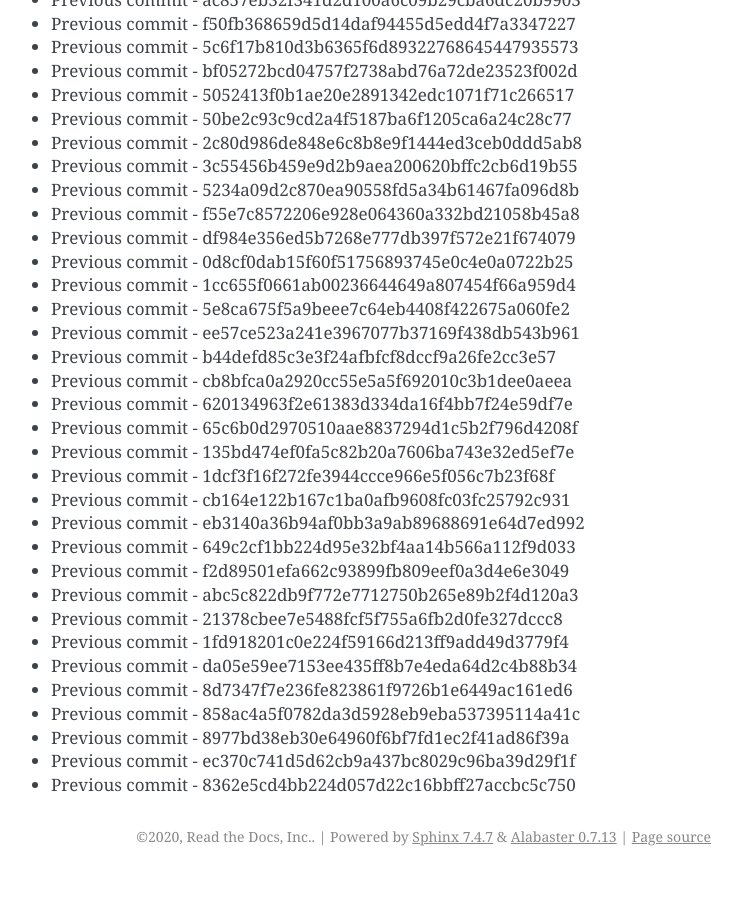
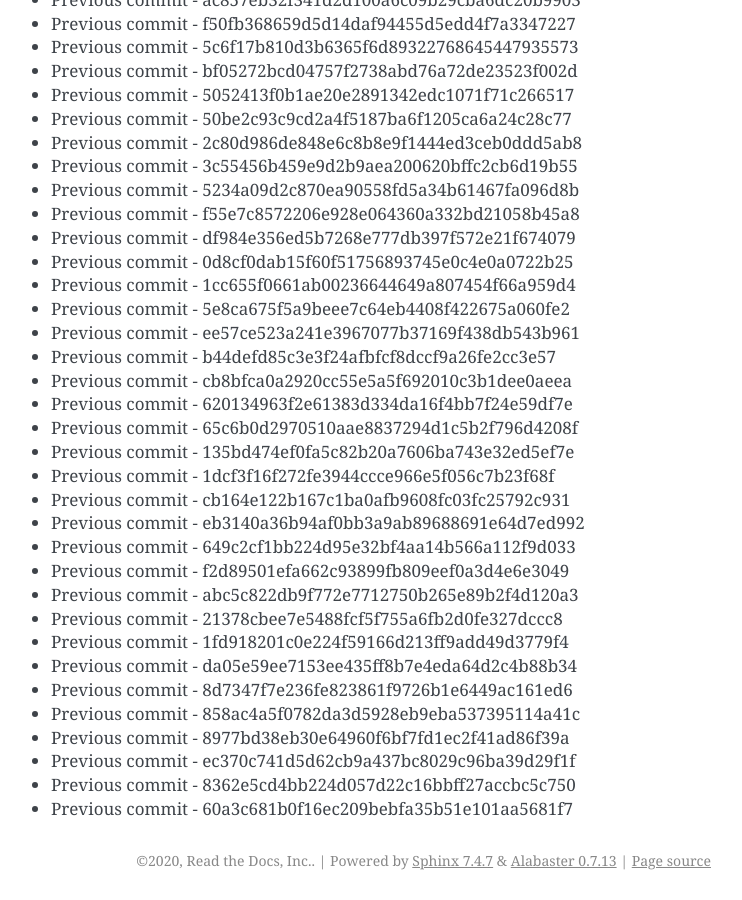
Before and after one commit to readthedocs/rtd-git-stresstest, a Sphinx documentation site: the page built from docs/updates.rst, in a window 1280 px wide and 900 px high, scrolled down 19598 px. Shown: the whole window, without its empty margins (399-1141 px from the left). Built offline with Sphinx 7.4.7, drawn with Linux system fonts in a browser that asks for light colours; before the commit the page ends 20474 px from its top, so only the background shows below that.

Commit message:
Generating commit from previous: 60a3c681b0f16ec209bebfa35b51e101aa5681f7

```diff
--- a/docs/updates.rst
+++ b/docs/updates.rst
@@ -855,3 +855,4 @@ It can be tested for any performance characteristics.
 * Previous commit - 8977bd38eb30e64960f6bf7fd1ec2f41ad86f39a
 * Previous commit - ec370c741d5d62cb9a437bc8029c96ba39d29f1f
 * Previous commit - 8362e5cd4bb224d057d22c16bbff27accbc5c750
+* Previous commit - 60a3c681b0f16ec209bebfa35b51e101aa5681f7
```
